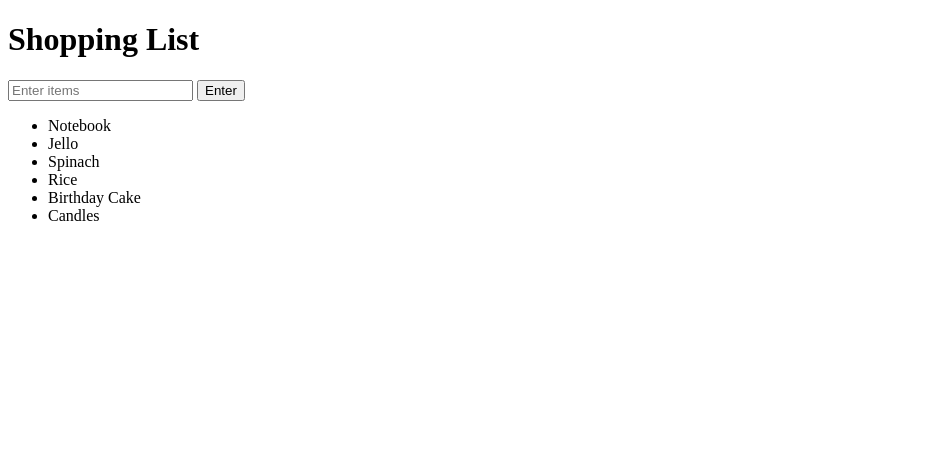
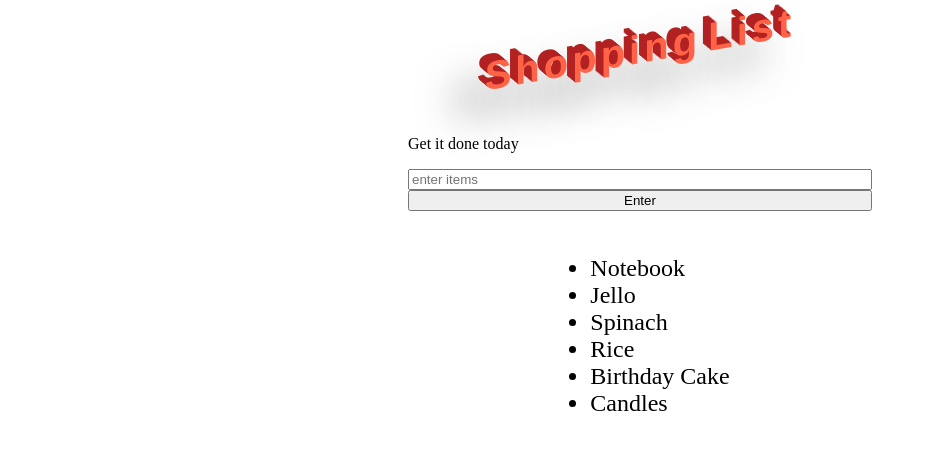
Before and after one commit to dvallemo/full_stack, a plain HTML site: page domEvents/index.html in a window 1280 px wide. Shown: the whole page, without its empty margins (0-927 px from the left). Drawn offline with Linux system fonts and the light colour scheme.

Commit message:
added style file

```diff
--- a/domEvents/index.html
+++ b/domEvents/index.html
@@ -1,23 +1,33 @@
+
 <!DOCTYPE html>
-<html lang="en">
+<html>
 <head>
-    <meta charset="UTF-8">
-    <meta name="viewport" content="width=device-width, initial-scale=1.0">
 	<title>Javascript + DOM</title>
+	<link rel="stylesheet" type="text/css" href="style.css">
 </head>
 <body>
-    <h1>Shopping List</h1>
-    <p id="Get it done today"></p>
-    <input id="userinput" type="text" placeholder= "Enter items">
+	<h1 class="coolTitle">Shopping List</h1>
+    <section class="main">
+        <div class="upper">
+            <p id="first">Get it done today</p>
+	        <input id="userinput" type="text" placeholder="enter items">
 	        <button id="enter">Enter</button>
+
+        </div>
+
+        <div class="list">
             <ul>
-        <li class="bold red" random= "23">Notebook</li>
-        <li>Jello</li>
+                <li id="li" class="bold red" random="23">Notebook</li>
+                <li id="li">Jello</li>
                 <li>Spinach</li>
                 <li>Rice</li>
                 <li>Birthday Cake</li>
                 <li>Candles</li>
             </ul>
+
+        </div>
+	</section>
+
 	<script type="text/javascript" src="script.js"></script>
 </body>
 </html>
--- a/domEvents/script.js
+++ b/domEvents/script.js
@@ -2,9 +2,9 @@ var button = document.getElementById("enter"); //grab the id element and save it
 var input = document.getElementById("userinput");
 var ul = document.querySelector("ul");
 
+
 function inputLength() {
-    return input.value.length
-
+    return input.value.length;
 }
 
 function createListElement () {
@@ -27,10 +27,17 @@ function addByEnter (event) {
     }
 
 }
+
+function toggle () {
+    let lineThrough = document.getElementsById("li");
+    lineThrough.classList.toggle("done");
+}
 //adding event listener
 button.addEventListener("click", addByButton)//button event listener
 //when inputting a function here, parenthesis are not needed
 //adding key press event: use javascript character codes: enter is key code 13
 input.addEventListener("keydown", addByEnter)
 
+toggle()
+
 //changed event.keyCode === 13 to even.key === "Enter" becuase event.keyCode ===13 got depreciated
--- a/domEvents/style.css
+++ b/domEvents/style.css
@@ -0,0 +1,43 @@
+.coolTitle {
+  text-align: center;
+  font-family: 'Oswald', Helvetica, sans-serif;
+  font-size: 40px;
+  transform: skewY(-10deg);
+  letter-spacing: 4px;
+  word-spacing: -8px;
+  color: tomato;
+  text-shadow:
+    -1px -1px 0 firebrick,
+    -2px -2px 0 firebrick,
+    -3px -3px 0 firebrick,
+    -4px -4px 0 firebrick,
+    -5px -5px 0 firebrick,
+    -6px -6px 0 firebrick,
+    -7px -7px 0 firebrick,
+    -8px -8px 0 firebrick,
+    -30px 20px 40px dimgrey;
+}
+
+.done {
+  text-decoration: line-through;
+}
+
+.main {
+  display: flex;
+  flex-direction: column;
+}
+
+.upper {
+
+  padding: 20px 400px;
+  display: flex;
+  flex-direction: column;
+  justify-content: center;
+
+}
+
+.list {
+  display: flex;
+  justify-content: center;
+  font-size: x-large;
+}
```
Lines whose indentation alone changed are shown as unchanged.
